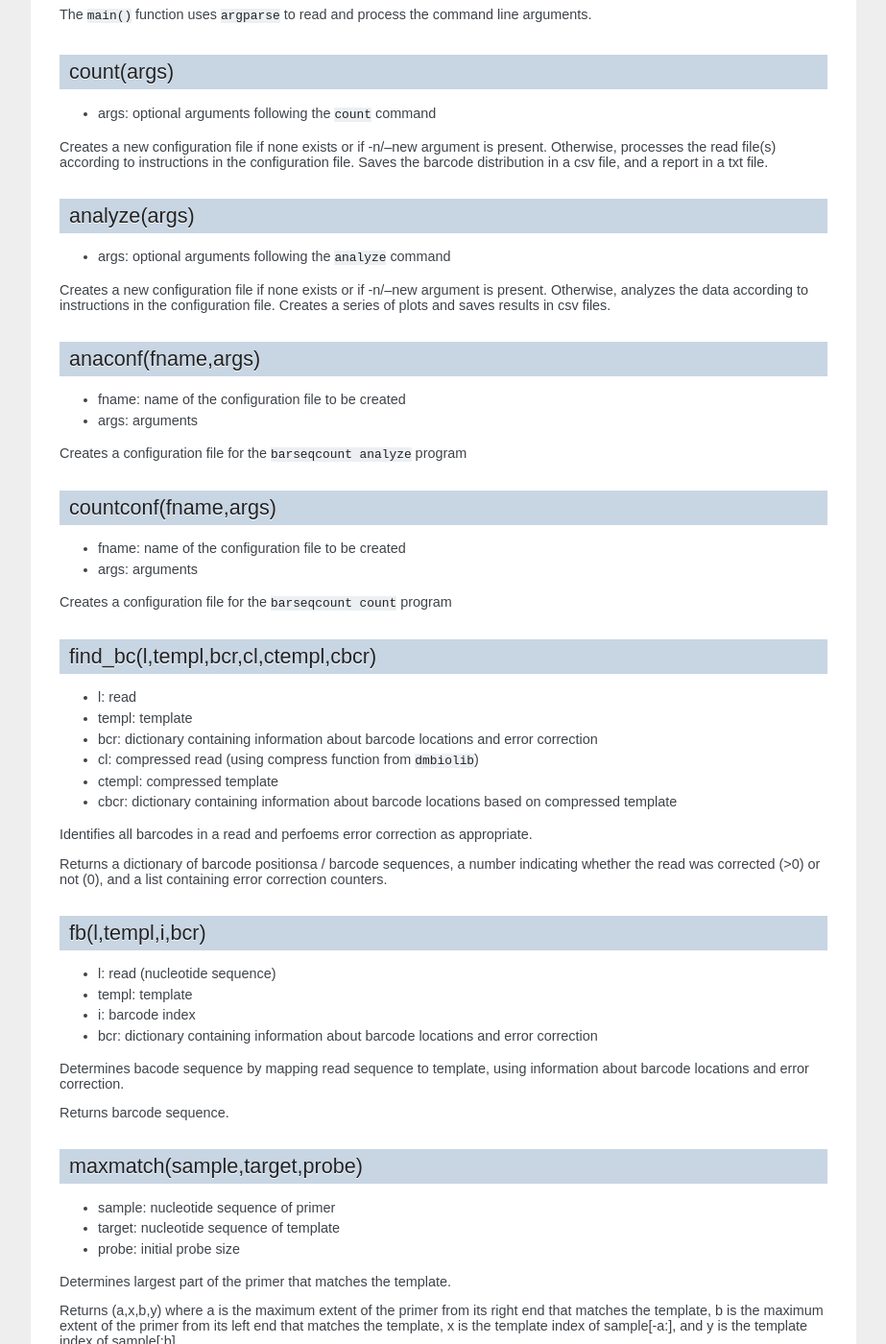
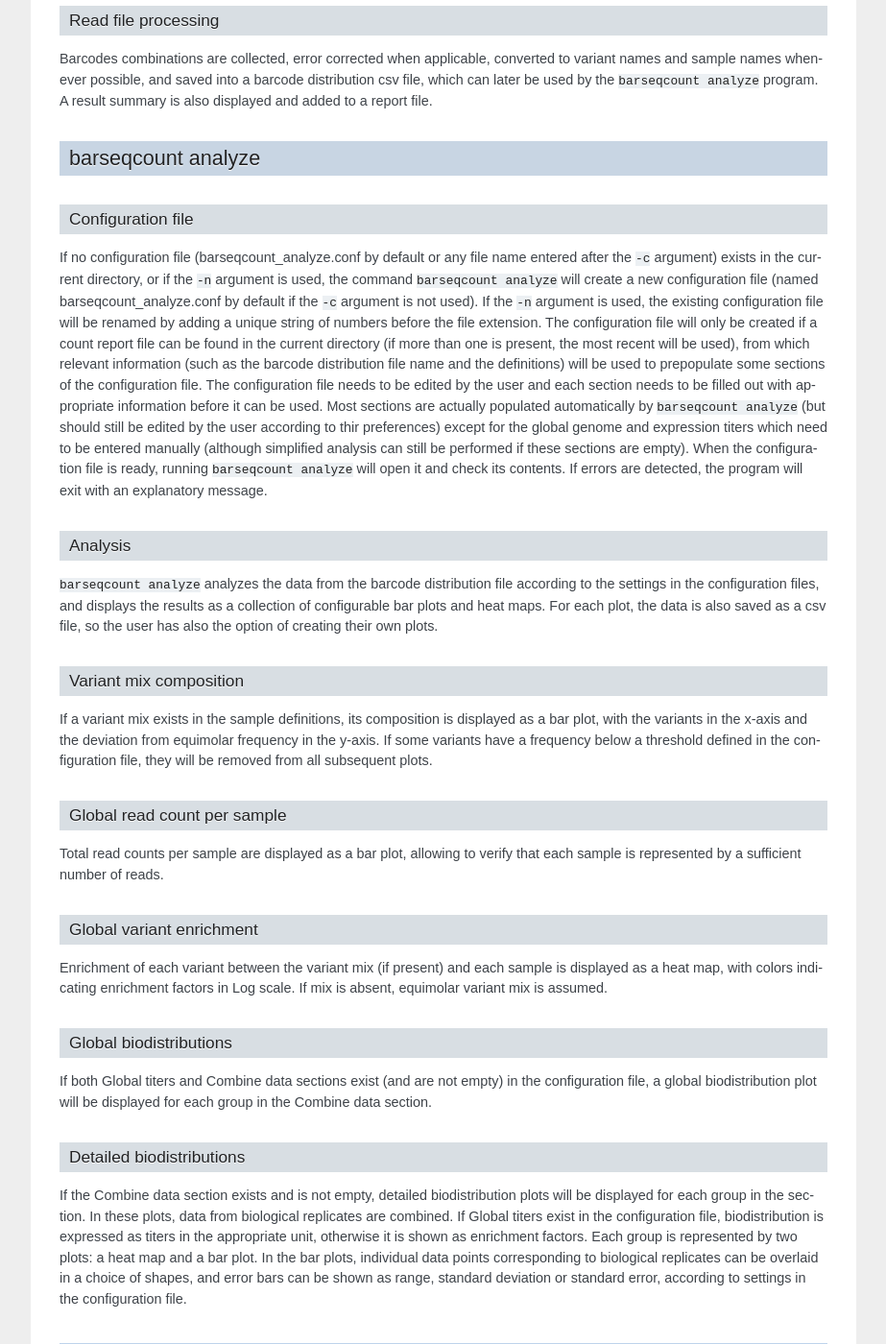
Before and after one commit to damienmarsic/barseqcount, a Sphinx documentation site: the page built from docs/bsq-doc.rst, in a window 1280 px wide and 1400 px high, scrolled down 2198 px. Shown: the whole window at 96% size, without its empty margins (198-1121 px from the left). Built offline with Sphinx 7.4.7, drawn with Linux system fonts in a browser that asks for light colours; some of the changed text lies outside the part shown.

Commit message:
Update bsq-doc.rst

```diff
--- a/docs/bsq-doc.rst
+++ b/docs/bsq-doc.rst
@@ -77,23 +77,69 @@ All other sections must be populated by the user according to the instructions p
 When the configuration file is ready, running ``barseqcount count`` will open it and check its contents.
 If errors are detected, the program will exit with an explanatory message. Otherwise, it will proceed with processing the read file(s).
 
+Error correction
+----------------
 
+Whether error correction is performed is determind automatically by ``barseqcount count`` by analyzing the barcode sequences in the configuration file.
+If all barcodes within the same barcode location differ by at least 3 nucleotide substitutions from any other barcode, then single substitution error correction will be activated for that location, which means that if an unknown barcode is obtained which can be converted to a know barcode by a single substitution, it will be converted to that known barcode.
+The other type of error correction corrects for indels within homopolymers of the sequences surrounding the barcode and for homopolymer insertions within the barcode sequence, and is only activated if homopolymers are absent from all expected barcodes in the barcode location.
 
+Read file processing
+--------------------
 
-
-
-
-
-
-
-
-
-
-
+Barcodes combinations are collected, error corrected when applicable, converted to variant names and sample names whenever possible, and saved into a barcode distribution csv file, which can later be used by the ``barseqcount analyze`` program. A result summary is also displayed and added to a report file.
 
 barseqcount analyze
 *******************
 
+Configuration file
+------------------
+
+If no configuration file (barseqcount_analyze.conf by default or any file name entered after the ``-c`` argument) exists in the current directory, or if the ``-n`` argument is used, the command ``barseqcount analyze`` will create a new configuration file (named barseqcount_analyze.conf by default if the ``-c`` argument is not used).
+If the ``-n`` argument is used, the existing configuration file will be renamed by adding a unique string of numbers before the file extension.
+The configuration file will only be created if a count report file can be found in the current directory (if more than one is present, the most recent will be used), from which relevant information (such as the barcode distribution file name and the definitions) will be used to prepopulate some sections of the configuration file.
+The configuration file needs to be edited by the user and each section needs to be filled out with appropriate information before it can be used.
+Most sections are actually populated automatically by ``barseqcount analyze`` (but should still be edited by the user according to thir preferences) except for the global genome and expression titers which need to be entered manually (although simplified analysis can still be performed if these sections are empty).
+When the configuration file is ready, running ``barseqcount analyze`` will open it and check its contents.
+If errors are detected, the program will exit with an explanatory message.
+
+Analysis
+--------
+
+``barseqcount analyze`` analyzes the data from the barcode distribution file according to the settings in the configuration files, and displays the results as a collection of configurable bar plots and heat maps.
+For each plot, the data is also saved as a csv file, so the user has also the option of creating their own plots.
+
+Variant mix composition
+-----------------------
+
+If a variant mix exists in the sample definitions, its composition is displayed as a bar plot, with the variants in the x-axis and the deviation from equimolar frequency in the y-axis.
+If some variants have a frequency below a threshold defined in the configuration file, they will be removed from all subsequent plots.
+
+Global read count per sample
+----------------------------
+
+Total read counts per sample are displayed as a bar plot, allowing to verify that each sample is represented by a sufficient number of reads.
+
+
+Global variant enrichment
+-------------------------
+
+Enrichment of each variant between the variant mix (if present) and each sample is displayed as a heat map, with colors indicating enrichment factors in Log scale.
+If mix is absent, equimolar variant mix is assumed.
+
+Global biodistributions
+-----------------------
+
+If both Global titers and Combine data sections exist (and are not empty) in the configuration file, a global biodistribution plot will be displayed for each group in the Combine data section.
+
+Detailed biodistributions
+-------------------------
+
+If the Combine data section exists and is not empty, detailed biodistribution plots will be displayed for each group in the section.
+In these plots, data from biological replicates are combined.
+If Global titers exist in the configuration file, biodistribution is expressed as titers in the appropriate unit, otherwise it is shown as enrichment factors.
+Each group is represented by two plots: a heat map and a bar plot.
+In the bar plots, individual data points corresponding to biological replicates can be overlaid in a choice of shapes, and error bars can be shown as range, standard deviation or standard error, according to settings in the configuration file.
 
 Functions
 =========
```
